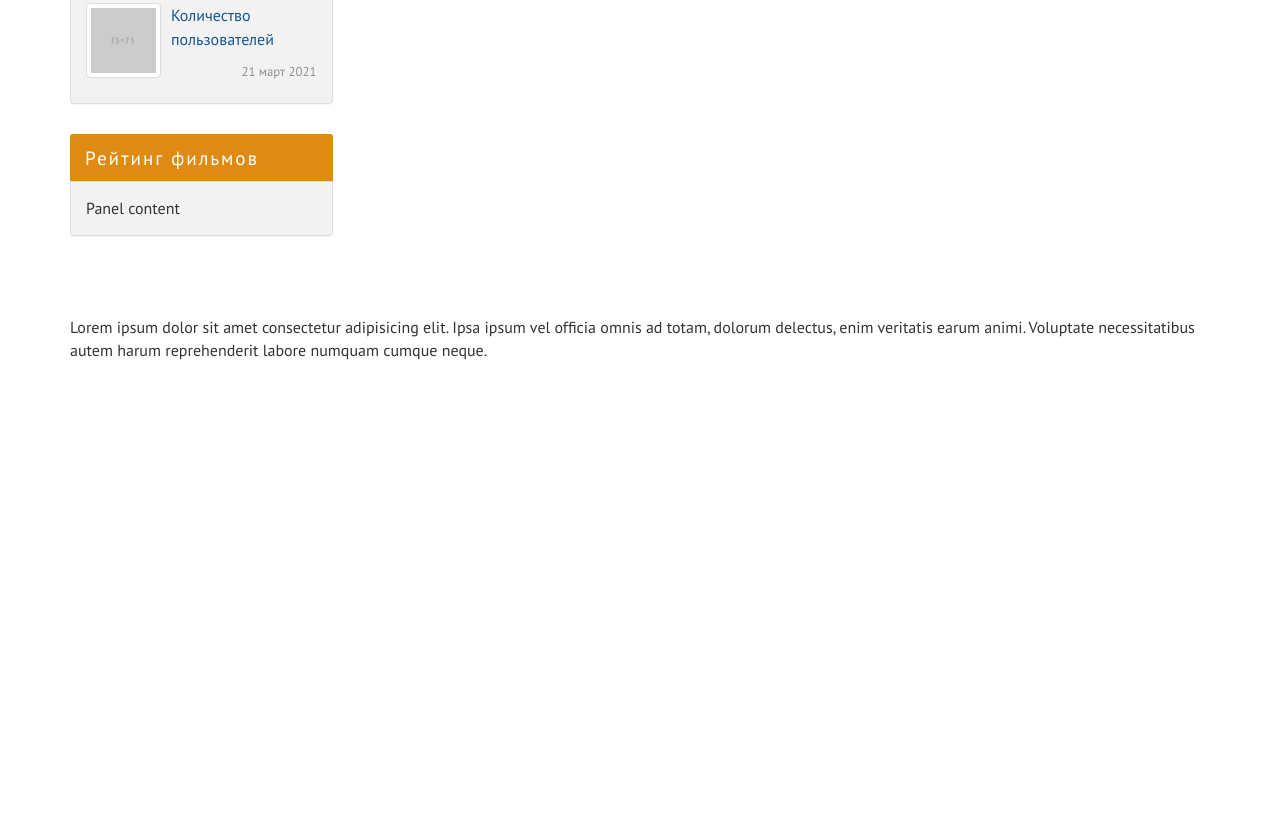
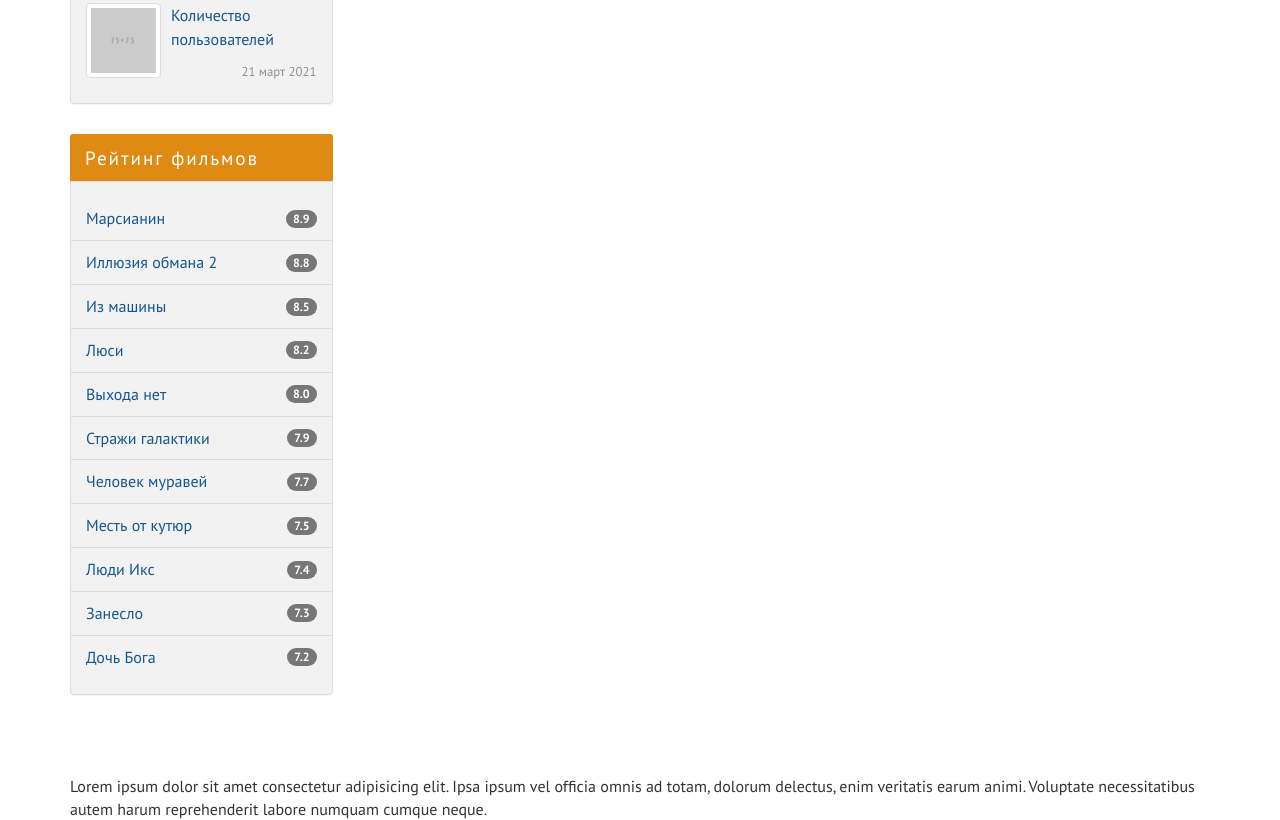
Before and after one commit to TatianaKan/2021kinozal, a website: page index.html in a window 1280 px wide. Shown: the part 1721-2541 px from the top of the page. Before the commit the page ends 2083 px from the top, so only its background shows below. Drawn offline with Linux system fonts and the light colour scheme.

Commit message:
Рейтинг фильмов

```diff
--- a/assets/scss/_sidebar.scss
+++ b/assets/scss/_sidebar.scss
@@ -95,3 +95,56 @@ color: darken($color-gray, 30%);
 }
 
 }
+
+.top-films {
+
+
+
+&__body {
+padding-right: 0;
+padding-left: 0;
+}
+&__list{
+
+margin-bottom: 0;
+}
+
+&__item {
+background-color: transparent;
+margin-right: -1px;
+margin-left: -1px;
+
+padding-right: 55px;
+
+color: $color-primary !important;
+
+&:first-child {
+  border-radius: 0;
+  border-top: none;
+}
+
+&:last-child {
+  border-radius: 0;
+  border-bottom: none;
+}
+&:hover,
+&:focus {
+  color: white !important;
+  background-color: $color-accent !important;
+  border-color: $color-accent;
+
+  .badge {
+    background-color: $color-dark;
+  }
+}
+
+}
+
+&__badge {
+position: absolute;
+top: 50%;
+right: $gap;
+transform: translateY(-50%);
+ }
+
+}
--- a/index.html
+++ b/index.html
@@ -241,8 +241,45 @@
 
         <div class="top-films panel panel-primary">
           <div class="panel-heading">Рейтинг фильмов</div>
-          <div class="panel-body">
-            Panel content
+          <div class="top-films__body panel-body">
+            <div class="top-films__list list-group">
+
+              <a  class="top-films__item list-group-item" href="#">Марсианин
+                <span class="top-films__badge badge">8.9</span>
+              </a>
+              <a  class="top-films__item list-group-item" href="#">Иллюзия обмана 2
+                <span class="top-films__badge badge">8.8</span>
+              </a>
+              <a  class="top-films__item list-group-item" href="#">Из машины
+                <span class="top-films__badge badge">8.5</span>
+              </a>
+              <a  class="top-films__item list-group-item" href="#">Люси
+                <span class="top-films__badge badge">8.2</span>
+              </a>
+              <a  class="top-films__item list-group-item" href="#">Выхода нет
+                <span class="top-films__badge badge">8.0</span>
+              </a>
+              <a  class="top-films__item list-group-item" href="#">Стражи галактики
+                <span class="top-films__badge badge">7.9</span>
+              </a>
+              <a  class="top-films__item list-group-item" href="#">Человек муравей
+                <span class="top-films__badge badge">7.7</span>
+              </a>
+              <a  class="top-films__item list-group-item" href="#">Месть от кутюр
+                <span class="top-films__badge badge">7.5</span>
+              </a>
+              <a  class="top-films__item list-group-item" href="#">Люди Икс
+                <span class="top-films__badge badge">7.4</span>
+              </a>
+              <a  class="top-films__item list-group-item" href="#">Занесло
+                <span class="top-films__badge badge">7.3</span>
+              </a>
+              <a  class="top-films__item list-group-item" href="#">Дочь Бога
+                <span class="top-films__badge badge">7.2</span>
+              </a>
+
+
+            </div>
           </div>
         </div>
       </aside>
```
Also changed, not shown: assets/css/style.css.
